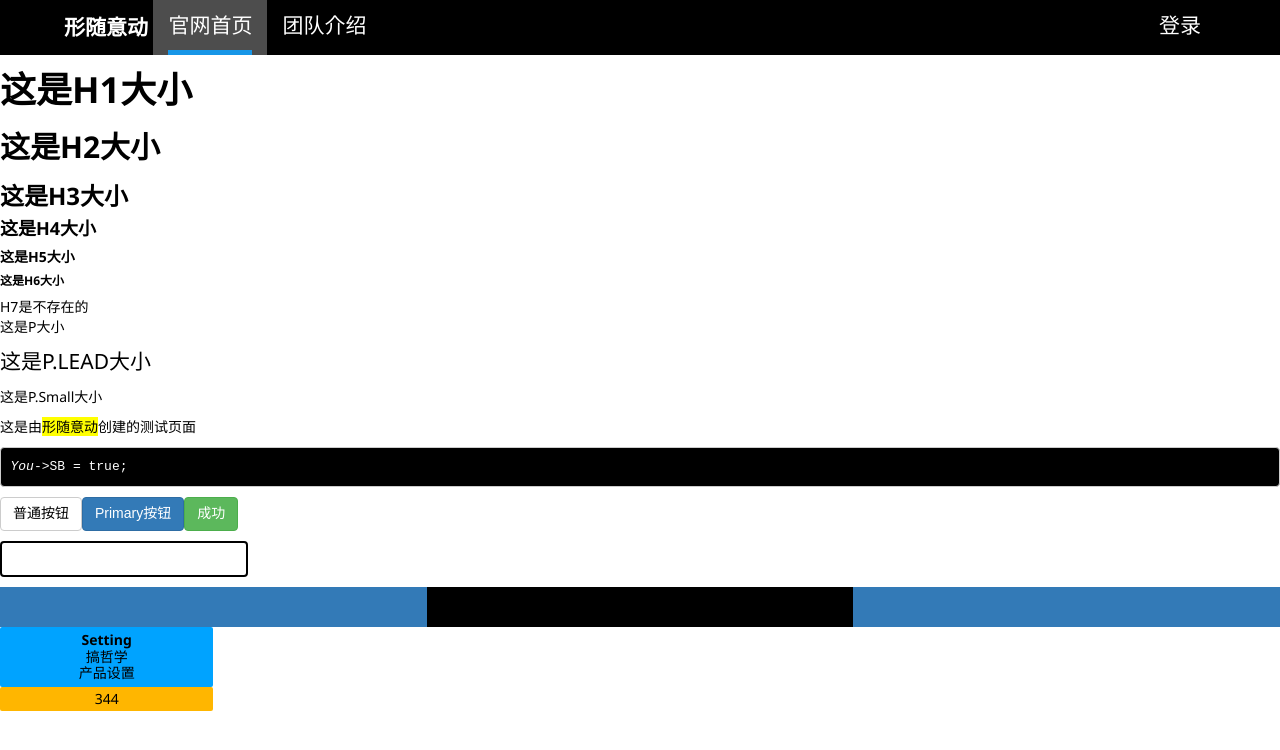
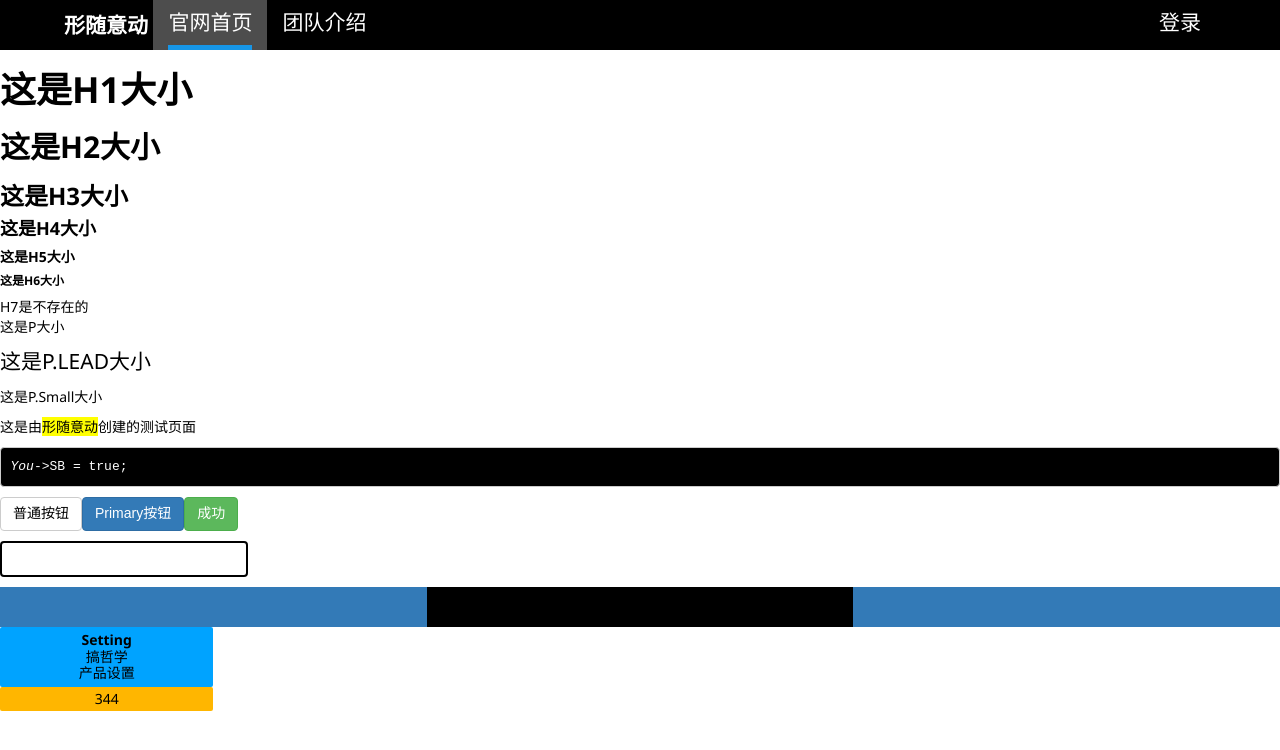
Before and after one commit to BlueAirTechGroup/Boost-Framework, a plain HTML site: page index.html in a window 1280 px wide. Shown: the top 750 px of the page. Drawn offline with Linux system fonts and the light colour scheme.

Commit message:
Update Navbar

```diff
--- a/css/BOOST.main.css
+++ b/css/BOOST.main.css
@@ -1248,14 +1248,19 @@ nav.navbar-black .navbar-link:hover{
 }
 @media (min-width:1201px){
 	nav.navbar-hasbottomborder .navbar-brand{
-		height:55px;
-		line-height:55px;
+		height:50px;
+		line-height:50px;
 	}
 	nav.navbar-hasbottomborder .navbar-links{
-		height:55px;
+		height:50px;
 	}
 	nav.navbar-hasbottomborder .navbar-link{
-		height:55px;
+		height:50px;
+		line-height:45px;
+	}
+	nav.navbar-hasbottomborder .navbar-link a{
+		height:45px;
+		line-height:45px;
 	}
 	nav.navbar-hasbottomborder .navbar-link.navbar-link-current a::after{
 		content:"";
```
